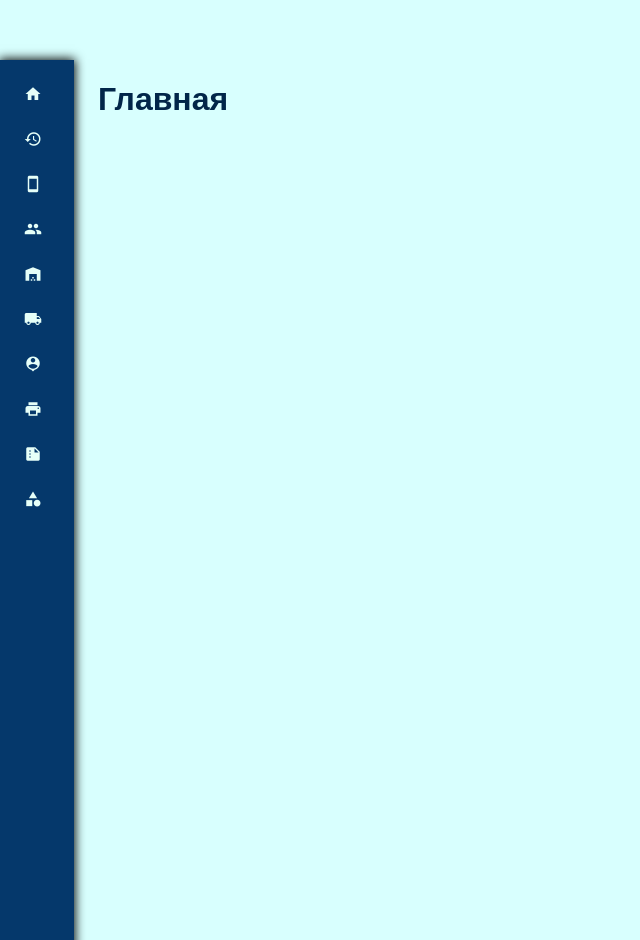
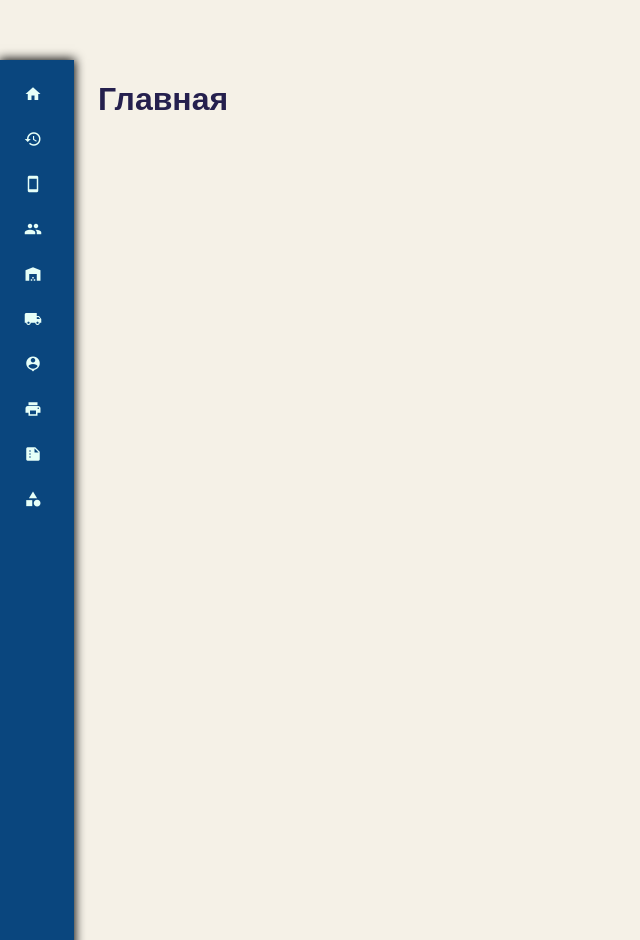
Before and after one commit to lechoovuck/testProject, a Django app: page / in a window 1280 px wide. Shown: the whole page, without its empty margins (0-640 px from the left). Run offline with Django 4.2, Linux system fonts and the light colour scheme; some libraries are stand-ins or nearby versions; some web fonts are replaced.

Commit message:
Цветовая палитра

```diff
--- a/static/css/_colors.sass
+++ b/static/css/_colors.sass
@@ -1,9 +1,9 @@
 $font: #e6fff8
 $font-gray: #585858
 $font-hover: #9fccf8
-$background: #d8fffe
-$dark: #012649
-$sidebar-background: #05386B
-$accent: #745df6
-$hover-button: #43348a
+$background: #f5f1e7
+$dark: #25204e
+$sidebar-background: #0a467e
+$accent: #14768b
+$hover-button: #0d4d5b
 $shadow: #000000
--- a/static/css/styles.css
+++ b/static/css/styles.css
@@ -191,7 +191,7 @@
   src: url("../fonts/OpenSans/static/OpenSans-ExtraBoldItalic.ttf") format("ttf");
 }
 h1 {
-  color: #012649;
+  color: #25204e;
   font-family: Montserrat, OpenSans, Ubuntu, sans-serif;
   margin-top: 5px;
 }
@@ -204,8 +204,8 @@ h2, h3 {
 
 body {
   font-family: Montserrat, OpenSans, Ubuntu, sans-serif;
-  color: #d8fffe;
-  background-color: #d8fffe;
+  color: #f5f1e7;
+  background-color: #f5f1e7;
 }
 
 .navbar {
@@ -247,7 +247,7 @@ body {
   position: fixed;
   z-index: 1;
   left: 0;
-  background-color: #05386B;
+  background-color: #0a467e;
   overflow-x: hidden;
   transition: 0.2s;
   padding-top: 20px;
--- a/static/css/styles.sass
+++ b/static/css/styles.sass
@@ -280,24 +280,22 @@ table
   margin-left: -1px
   line-height: 1.25
   color: colors.$dark
-  background-color: colors.$font
-  border: 1px solid #dee2e6
+  background-color: colors.$background
   float: left
   text-decoration: none
 
   &:hover
-    transition: 0.2s
+    transition: 0.3s
     z-index: 2
-    color: #0056b3
+    color: colors.$font
     text-decoration: none
-    background-color: #e9ecef
-    border-color: #dee2e6
+    background-color: colors.$hover-button
 
 
   &:focus
     z-index: 2
     outline: 0
-    box-shadow: 0 0 0 .2rem rgba(0, 123, 255, .25)
+    box-shadow: inset 0 0 0 .2rem rgba(0, 123, 255, .25)
 
 
 .paginator__item
--- a/tables/views.py
+++ b/tables/views.py
@@ -12,9 +12,6 @@ from tables.models import LogProc
 
 def index(request):
     return render(request, 'tables/index.html', {'title': 'tables'})
-
-
-global prev_order
 
 
 # @login_required
```
Also changed, not shown: other parts of static/css/styles.css (+20 -22 lines), 1 other file.
